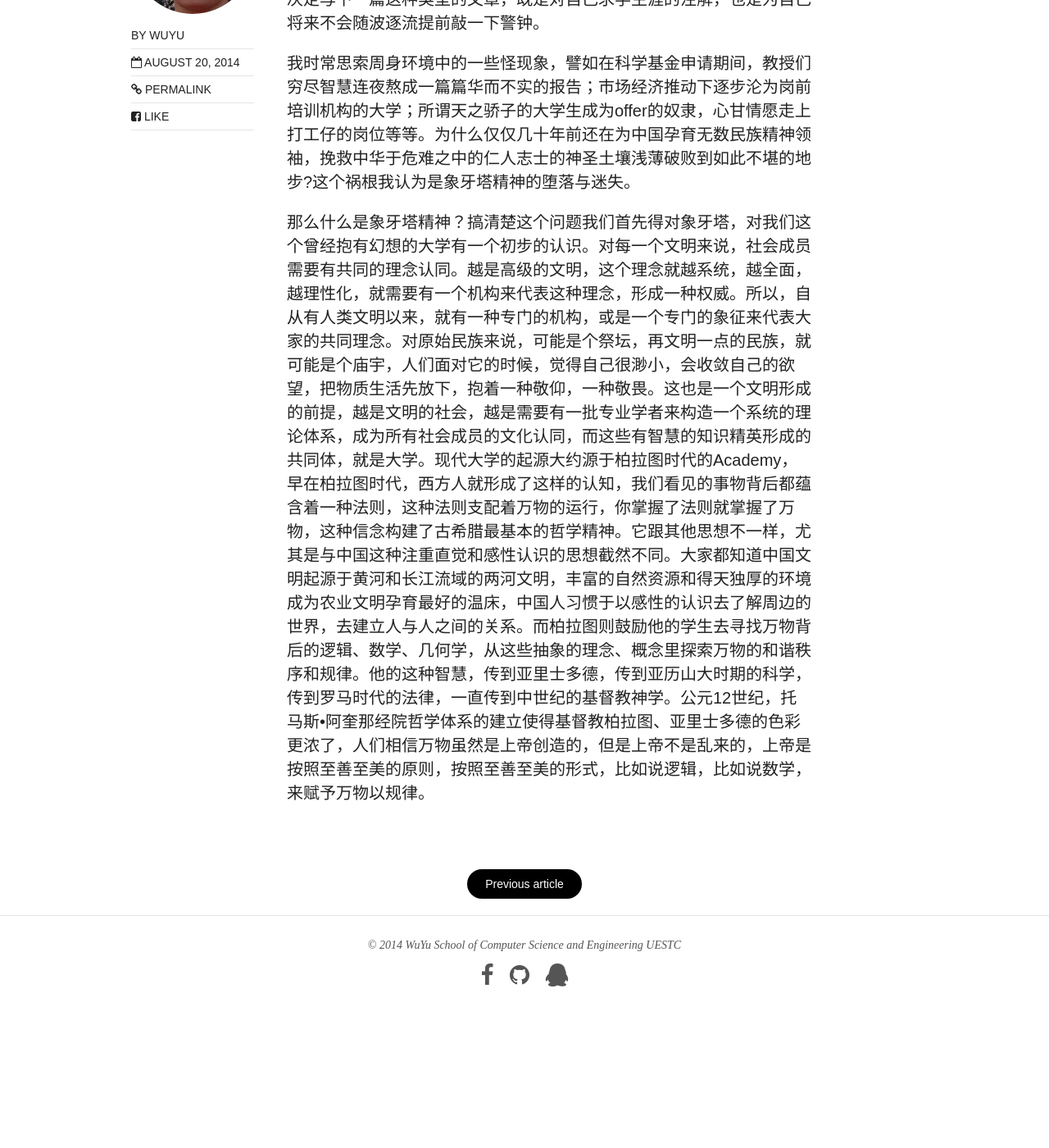
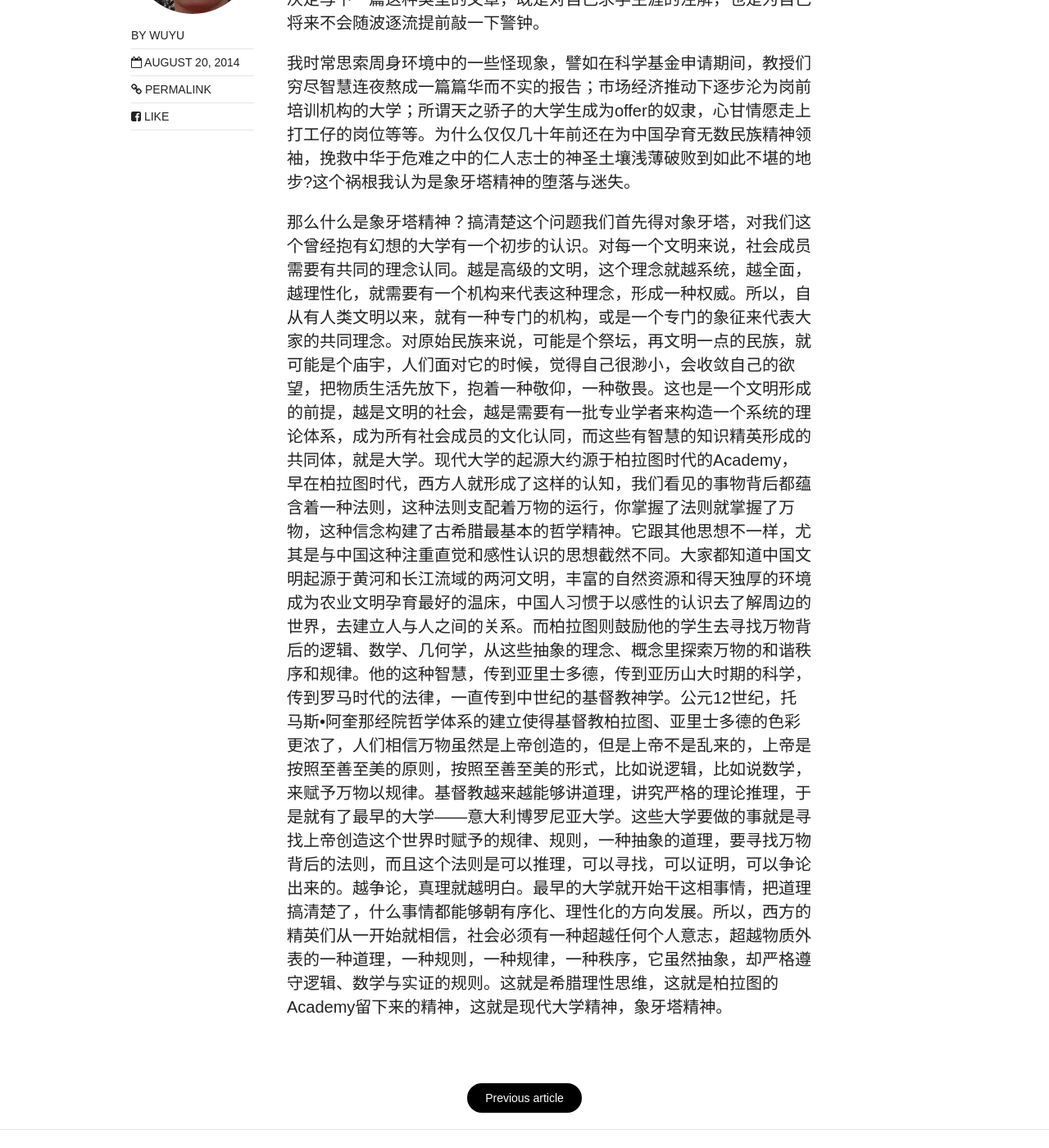
Before and after one commit to wuyu201321060203/wuyu201321060203.github.io, a Jekyll site: the page built from _posts/2014-08-20-dd.md, in a window 1280 px wide and 1400 px high, scrolled down 1000 px. Shown: the whole window at 82% size. Built offline with Jekyll 4.4.1, drawn with Linux system fonts in a browser that asks for light colours; nearby versions of some CDN libraries; before the commit the page ends 2259 px from its top, so only the background shows below that.

Commit message:
Published with https://stackedit.io/

```diff
--- a/_posts/2014-08-20-dd.md
+++ b/_posts/2014-08-20-dd.md
@@ -16,4 +16,4 @@
 
 我时常思索周身环境中的一些怪现象，譬如在科学基金申请期间，教授们穷尽智慧连夜熬成一篇篇华而不实的报告；市场经济推动下逐步沦为岗前培训机构的大学；所谓天之骄子的大学生成为offer的奴隶，心甘情愿走上打工仔的岗位等等。为什么仅仅几十年前还在为中国孕育无数民族精神领袖，挽救中华于危难之中的仁人志士的神圣土壤浅薄破败到如此不堪的地步?这个祸根我认为是象牙塔精神的堕落与迷失。
 
-那么什么是象牙塔精神？搞清楚这个问题我们首先得对象牙塔，对我们这个曾经抱有幻想的大学有一个初步的认识。对每一个文明来说，社会成员需要有共同的理念认同。越是高级的文明，这个理念就越系统，越全面，越理性化，就需要有一个机构来代表这种理念，形成一种权威。所以，自从有人类文明以来，就有一种专门的机构，或是一个专门的象征来代表大家的共同理念。对原始民族来说，可能是个祭坛，再文明一点的民族，就可能是个庙宇，人们面对它的时候，觉得自己很渺小，会收敛自己的欲望，把物质生活先放下，抱着一种敬仰，一种敬畏。这也是一个文明形成的前提，越是文明的社会，越是需要有一批专业学者来构造一个系统的理论体系，成为所有社会成员的文化认同，而这些有智慧的知识精英形成的共同体，就是大学。现代大学的起源大约源于柏拉图时代的Academy，早在柏拉图时代，西方人就形成了这样的认知，我们看见的事物背后都蕴含着一种法则，这种法则支配着万物的运行，你掌握了法则就掌握了万物，这种信念构建了古希腊最基本的哲学精神。它跟其他思想不一样，尤其是与中国这种注重直觉和感性认识的思想截然不同。大家都知道中国文明起源于黄河和长江流域的两河文明，丰富的自然资源和得天独厚的环境成为农业文明孕育最好的温床，中国人习惯于以感性的认识去了解周边的世界，去建立人与人之间的关系。而柏拉图则鼓励他的学生去寻找万物背后的逻辑、数学、几何学，从这些抽象的理念、概念里探索万物的和谐秩序和规律。他的这种智慧，传到亚里士多德，传到亚历山大时期的科学，传到罗马时代的法律，一直传到中世纪的基督教神学。公元12世纪，托马斯•阿奎那经院哲学体系的建立使得基督教柏拉图、亚里士多德的色彩更浓了，人们相信万物虽然是上帝创造的，但是上帝不是乱来的，上帝是按照至善至美的原则，按照至善至美的形式，比如说逻辑，比如说数学，来赋予万物以规律。
+那么什么是象牙塔精神？搞清楚这个问题我们首先得对象牙塔，对我们这个曾经抱有幻想的大学有一个初步的认识。对每一个文明来说，社会成员需要有共同的理念认同。越是高级的文明，这个理念就越系统，越全面，越理性化，就需要有一个机构来代表这种理念，形成一种权威。所以，自从有人类文明以来，就有一种专门的机构，或是一个专门的象征来代表大家的共同理念。对原始民族来说，可能是个祭坛，再文明一点的民族，就可能是个庙宇，人们面对它的时候，觉得自己很渺小，会收敛自己的欲望，把物质生活先放下，抱着一种敬仰，一种敬畏。这也是一个文明形成的前提，越是文明的社会，越是需要有一批专业学者来构造一个系统的理论体系，成为所有社会成员的文化认同，而这些有智慧的知识精英形成的共同体，就是大学。现代大学的起源大约源于柏拉图时代的Academy，早在柏拉图时代，西方人就形成了这样的认知，我们看见的事物背后都蕴含着一种法则，这种法则支配着万物的运行，你掌握了法则就掌握了万物，这种信念构建了古希腊最基本的哲学精神。它跟其他思想不一样，尤其是与中国这种注重直觉和感性认识的思想截然不同。大家都知道中国文明起源于黄河和长江流域的两河文明，丰富的自然资源和得天独厚的环境成为农业文明孕育最好的温床，中国人习惯于以感性的认识去了解周边的世界，去建立人与人之间的关系。而柏拉图则鼓励他的学生去寻找万物背后的逻辑、数学、几何学，从这些抽象的理念、概念里探索万物的和谐秩序和规律。他的这种智慧，传到亚里士多德，传到亚历山大时期的科学，传到罗马时代的法律，一直传到中世纪的基督教神学。公元12世纪，托马斯•阿奎那经院哲学体系的建立使得基督教柏拉图、亚里士多德的色彩更浓了，人们相信万物虽然是上帝创造的，但是上帝不是乱来的，上帝是按照至善至美的原则，按照至善至美的形式，比如说逻辑，比如说数学，来赋予万物以规律。基督教越来越能够讲道理，讲究严格的理论推理，于是就有了最早的大学——意大利博罗尼亚大学。这些大学要做的事就是寻找上帝创造这个世界时赋予的规律、规则，一种抽象的道理，要寻找万物背后的法则，而且这个法则是可以推理，可以寻找，可以证明，可以争论出来的。越争论，真理就越明白。最早的大学就开始干这相事情，把道理搞清楚了，什么事情都能够朝有序化、理性化的方向发展。所以，西方的精英们从一开始就相信，社会必须有一种超越任何个人意志，超越物质外表的一种道理，一种规则，一种规律，一种秩序，它虽然抽象，却严格遵守逻辑、数学与实证的规则。这就是希腊理性思维，这就是柏拉图的Academy留下来的精神，这就是现代大学精神，象牙塔精神。
```
